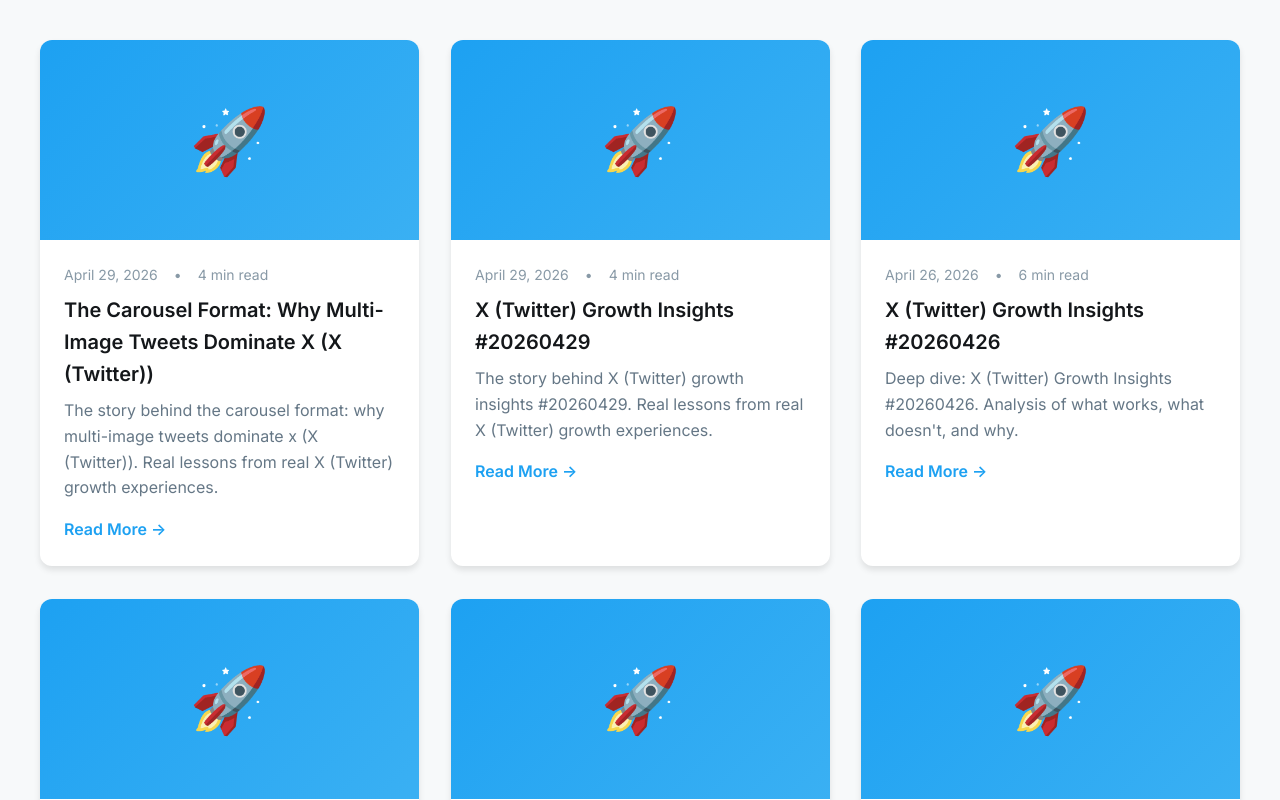
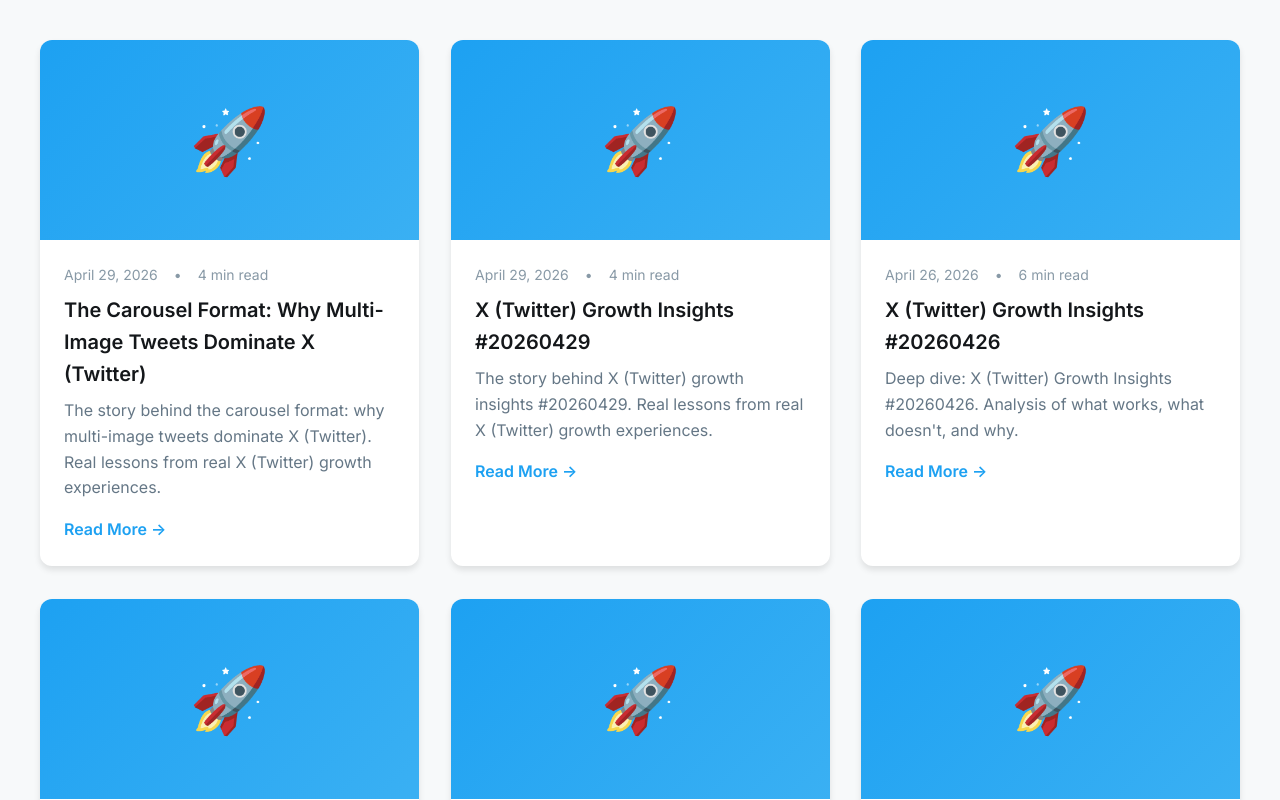
Before and after one commit to yingziwj/viral-tweets-site, an Eleventy site: page src/index.html in a window 1280 px wide. Shown: the part 2000-2800 px from the top of the page. Built offline with nearby package versions, Linux system fonts and the light colour scheme; Eleventy itself is replaced by a stand-in of ours; files that its build step writes are made by us from their sources.

Commit message:
🔧 Fix: Correct X (Twitter) branding in carousel format post [auto-cron]

```diff
--- a/src/blog/the-carousel-format-why-multi-image-tweets-dominate-x-twitter.md
+++ b/src/blog/the-carousel-format-why-multi-image-tweets-dominate-x-twitter.md
@@ -1,8 +1,8 @@
 ---
 layout: base.njk
-title: "The Carousel Format: Why Multi-Image Tweets Dominate X (X (Twitter))"
+title: "The Carousel Format: Why Multi-Image Tweets Dominate X (Twitter)"
 date: 2026-04-29 18:35:33
-description: "The story behind the carousel format: why multi-image tweets dominate x (X (Twitter)). Real lessons from real X (Twitter) growth experiences."
+description: "The story behind the carousel format: why multi-image tweets dominate X (Twitter). Real lessons from real X (Twitter) growth experiences."
 readingTime: "4 min read"
 emoji: "🔥"
 tags: [X (Twitter), viral-tweets, social-media, content-creation, growth]
@@ -10,7 +10,7 @@ category: blog
 author: Viral Tweet Hub Team
 ---
 
-# The Carousel Format: Why Multi-Image Tweets Dominate X (X (Twitter))
+# The Carousel Format: Why Multi-Image Tweets Dominate X (Twitter)
 
 This changed everything for me after months of posting into the void...
 
```
